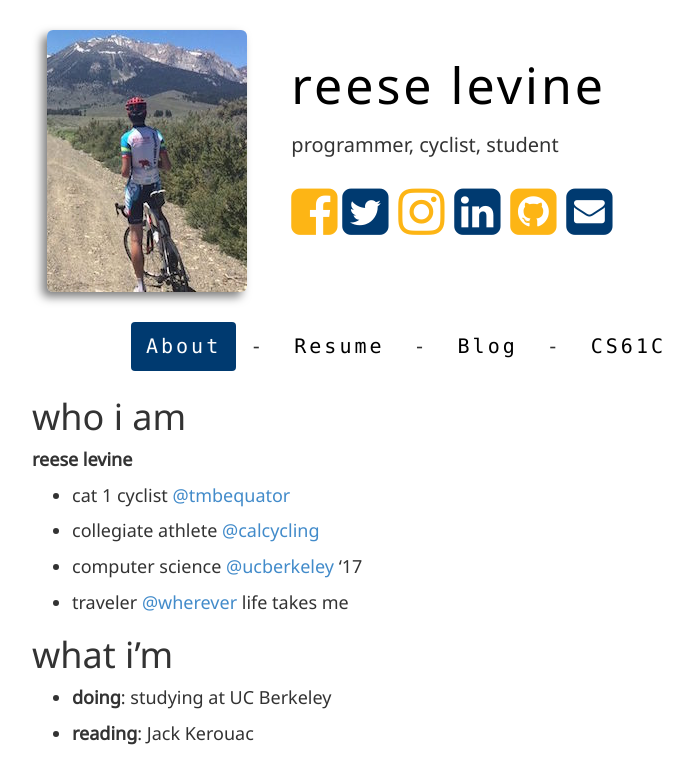
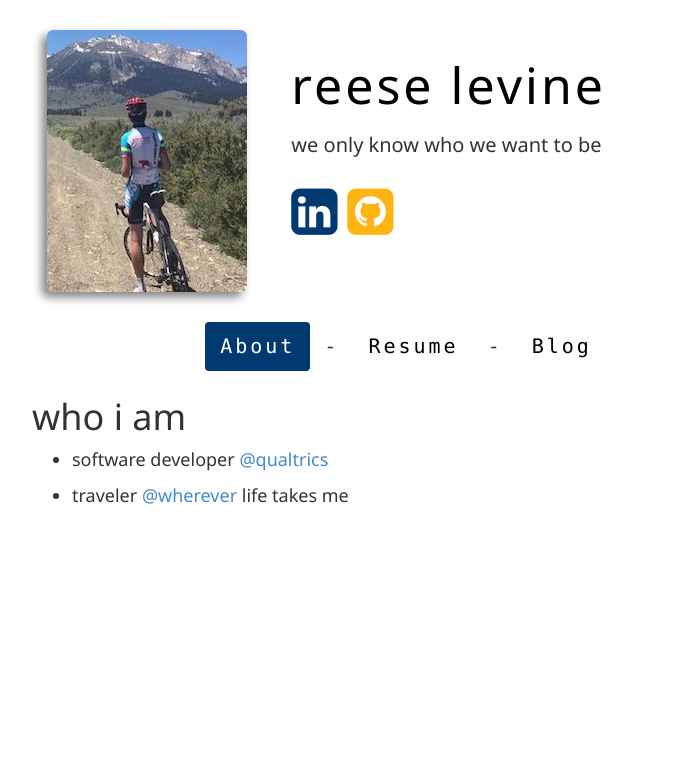
Before and after one commit to reeselevine/blog, a Jekyll site: the page built from index.md, in a window 1280 px wide. Shown: the top 784 px of the page, without its empty margins (234-927 px from the left). Built offline with Jekyll 4.4.1, drawn with Linux system fonts in a browser that asks for light colours; nearby versions of some CDN libraries.

Commit message:
Clean up homepage, remove cs61c

```diff
--- a/_includes/header-pic.html
+++ b/_includes/header-pic.html
@@ -9,16 +9,10 @@
       <div class="row">
         <div class="col-xs-12">
           <div class="name"><a href="{{ site.url }}">reese levine</a></div>
-          <div class="name-blurb">programmer, cyclist, student</div>
+          <div class="name-blurb">we only know who we want to be</div>
           <div class="prof-icons">
-            <a href="https://www.fb.me/reeselevine1"><i class="fa fa-facebook-square fa-3x"></i></a>
-            <a href="https://twitter.com/reeselevine"><i class="fa fa-twitter-square fa-3x"></i></a>
-            <a href="https://instagram.com/reeselevine"><i class="fa fa-instagram fa-3x"></i></a>
             <a href="https://www.linkedin.com/in/reeselevine"><i class="fa fa-linkedin-square fa-3x"></i></a>
             <a href="https://github.com/reeselevine"><i class="fa fa-github-square fa-3x"></i></a>
-	    <a id="copy-email" data-clipboard-text="reeselevine1@gmail.com" href="#">
-	      <i class="fa fa-envelope-square fa-3x"></i>
-	      <span id="copy-message">Copy to clipboard</span>
 	    </a>
 	  </div>
         </div>
--- a/_includes/navbar.html
+++ b/_includes/navbar.html
@@ -12,10 +12,6 @@
       <li>
 	<a class="{% if page.active == 'blog' %}active{% endif %}" href="{{ site.url }}blog">Blog</a>
       </li>
-      <li id="sep"> - </li>
-      <li>
-	<a class="{% if page.active == 'cs61c' %}active{% endif %}" href="{{ site.url }}cs61c">CS61C</a>
-      </li>
    </ul>
   </nav>
 </div>
--- a/index.md
+++ b/index.md
@@ -6,18 +6,6 @@ layout: default
 
 # who i am #
 
-**reese levine**
-
- - cat 1 cyclist [@tmbequator](http://teammikesbikes.com)
-
- - collegiate athlete [@calcycling](http://cycling.berkeley.edu)
-
- - computer science [@ucberkeley](http://www.berkeley.edu) '17
+ - software developer [@qualtrics](http://www.qualtrics.com)
 
  - traveler [@wherever](http://photography.nationalgeographic.com/photography/photo-of-the-day/) life takes me
-
-# what i'm
-
-- **doing**: studying at UC Berkeley
-
-- **reading**: Jack Kerouac
```
Also changed, not shown: _includes/section-list.html (deleted, +0 -10 lines), _layouts/cs61c.html (deleted, +0 -19 lines), cs61c/index.md (deleted, +0 -11 lines).
